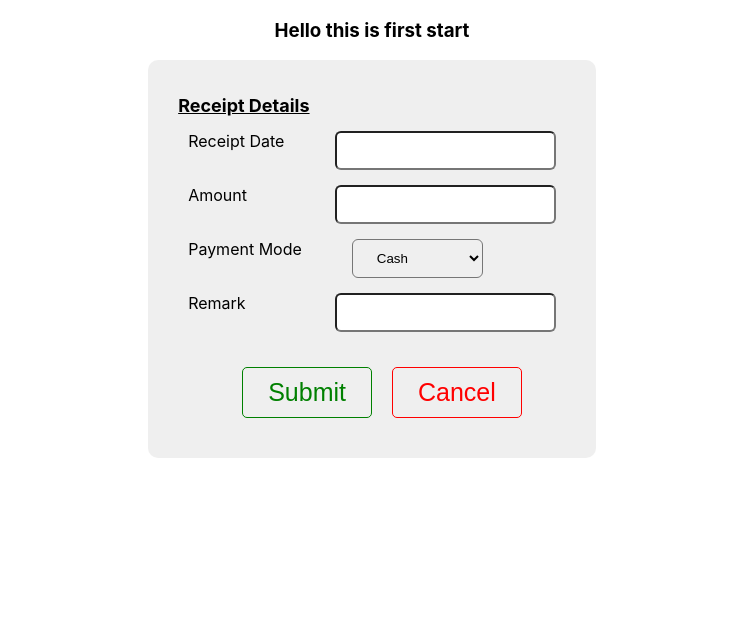
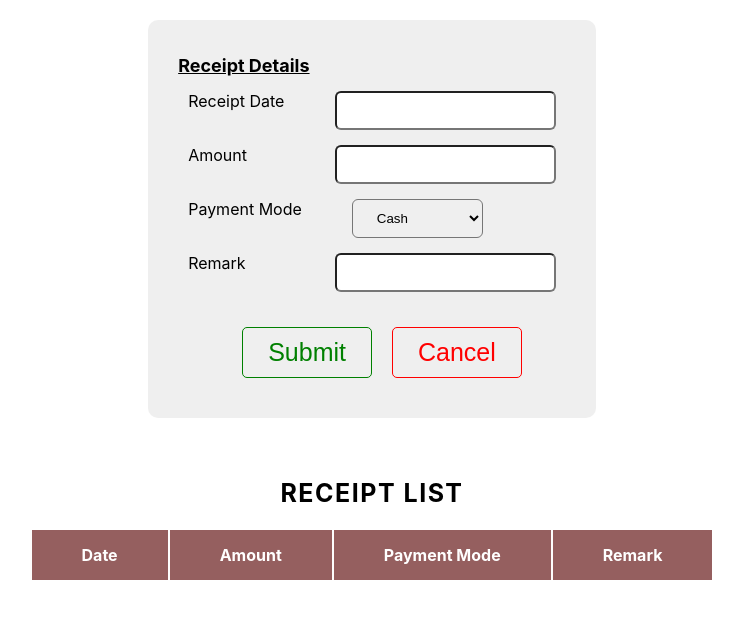
Before and after one commit to Kibria934/form-task, a React (Create React App) app: page / in a window 1280 px wide. Shown: the top 618 px of the page, without its empty margins (268-1011 px from the left). Built offline with nearby package versions, Linux system fonts and the light colour scheme.

Commit message:
form list added

```diff
--- a/src/App.css
+++ b/src/App.css
@@ -1,15 +1,18 @@
 .App {
   text-align: center;
 }
+
 .form-container {
   display: inline-block;
   padding: 20px 30px;
   background-color: rgba(224, 224, 224, 0.504);
   border-radius: 10px;
 }
+
 label {
   margin-right: 50px;
 }
+
 select {
   margin-right: 73px;
 }
@@ -20,6 +23,7 @@ select {
   justify-content: space-between;
   margin: 15px 10px;
 }
+
 .input-group input,
 select {
   padding: 10px 20px;
@@ -33,17 +37,21 @@ select {
   border-radius: 5px;
   transition: all 0.4s;
 }
+
 .submit {
   color: green;
   margin: 20px;
 }
+
 .submit:hover {
   background-color: green;
   color: white;
 }
+
 .cancel {
   color: red;
 }
+
 .cancel:hover {
   background-color: red;
   color: white;
@@ -53,12 +61,54 @@ select {
   .form-container {
     width: 70%;
   }
+
   select {
     margin-right: 0;
   }
+
   .input-group input,
   select {
     padding: 10px 20px;
     margin-top: 8px;
   }
 }
+
+.form_list {
+  display: flex;
+  justify-content: center;
+  margin: 40px 0;
+
+}
+
+table {
+  /* border: 1px solid black */
+  cursor: pointer;
+}
+
+caption {
+  margin: 20px 0;
+  font-size: 25px;
+  letter-spacing: 1.5px;
+  text-transform: uppercase;
+  font-weight: bold;
+}
+
+table>tr>td,
+th {
+  border-bottom: 1px solid;
+  padding: 15px 50px;
+}
+
+th {
+  background-color: rgb(149, 95, 95);
+  color: white;
+}
+
+.tr:nth-child(2n-2) {
+  background-color: rgba(209, 209, 209, 0.548);
+}
+
+.tr:hover {
+  background-color: white;
+  box-shadow: 3px 5px 20px gray;
+}
--- a/src/App.js
+++ b/src/App.js
@@ -1,13 +1,19 @@
+import { useState } from "react";
 import "./App.css";
 import Form from "./Form/Form";
+import FormList from "./Form/FormList";
 
 function App() {
+  const [info, setInfo] = useState([]);
+
   return (
     <div className="App">
-      <header>
-        <h3>Hello this is first start</h3>
-        <Form />
+      <header style={{ marginTop: "20px" }}>
+        <Form info={info} setInfo={setInfo} />
       </header>
+      <section className="form_list">
+        <FormList info={info} />
+      </section>
     </div>
   );
 }
--- a/src/Form/Form.js
+++ b/src/Form/Form.js
@@ -1,9 +1,19 @@
 import React from "react";
 
-const Form = () => {
+const Form = ({ info, setInfo }) => {
+  const handleSubmit = (e) => {
+    e.preventDefault();
+    const date = e.target.date.value;
+    const amount = e.target.amount.value;
+    const payment = e.target.payment.value;
+    const remark = e.target.remark.value;
+    setInfo((pre) => [...pre, { date, amount, payment, remark }]);
+    e.target.reset();
+  };
+
   return (
     <div className="form-container">
-      <form>
+      <form onSubmit={handleSubmit}>
         <h2 style={{ textAlign: "left", fontSize: "18px" }}>
           <u>Receipt Details</u>
         </h2>
@@ -13,7 +23,7 @@ const Form = () => {
         </div>
         <div className="input-group">
           <label htmlFor="date">Amount</label>
-          <input type="" name="date" />
+          <input type="" name="amount" />
         </div>
         <div className="input-group">
           <label for="payment">Payment Mode</label>
@@ -25,12 +35,12 @@ const Form = () => {
         </div>
         <div className="input-group">
           <label htmlFor="date">Remark</label>
-          <input type="" name="date" />
+          <input type="" name="remark" />
         </div>
         <button className="btn submit" type="submit">
           Submit
         </button>
-        <button className="btn cancel" type="submit">
+        <button className="btn cancel" type="reset">
           Cancel
         </button>
       </form>
--- /dev/null
+++ b/src/Form/FormList.js
@@ -0,0 +1,29 @@
+import React from "react";
+
+const FormList = ({ info }) => {
+  return (
+    <div>
+      <table>
+        <caption>Receipt list</caption>
+        <thead>
+          <tr className="tr">
+            <th>Date</th>
+            <th>Amount</th>
+            <th>Payment Mode</th>
+            <th>Remark</th>
+          </tr>
+        </thead>
+        {info.slice(0).map((data) => (
+          <tr className="tr">
+            <td>{data.date}</td>
+            <td>{data.amount}</td>
+            <td>{data.payment}</td>
+            <td>{data.remark}</td>
+          </tr>
+        ))}
+      </table>
+    </div>
+  );
+};
+
+export default FormList;
```
